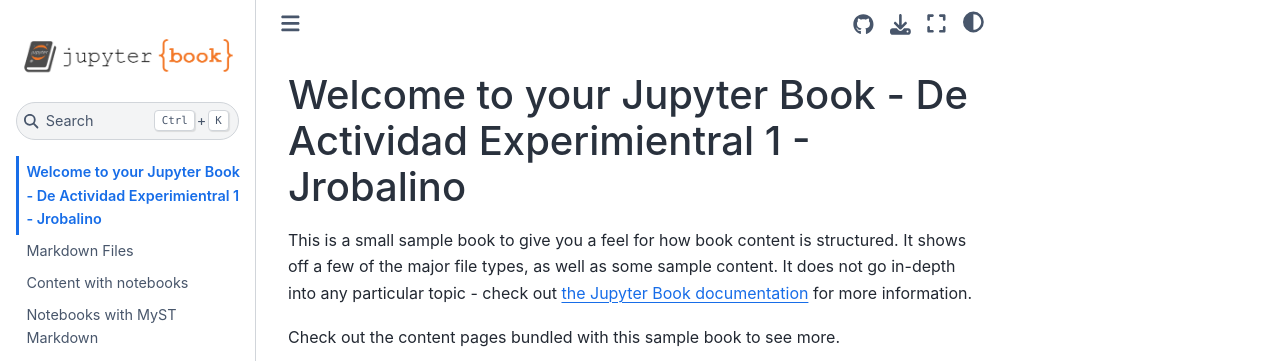
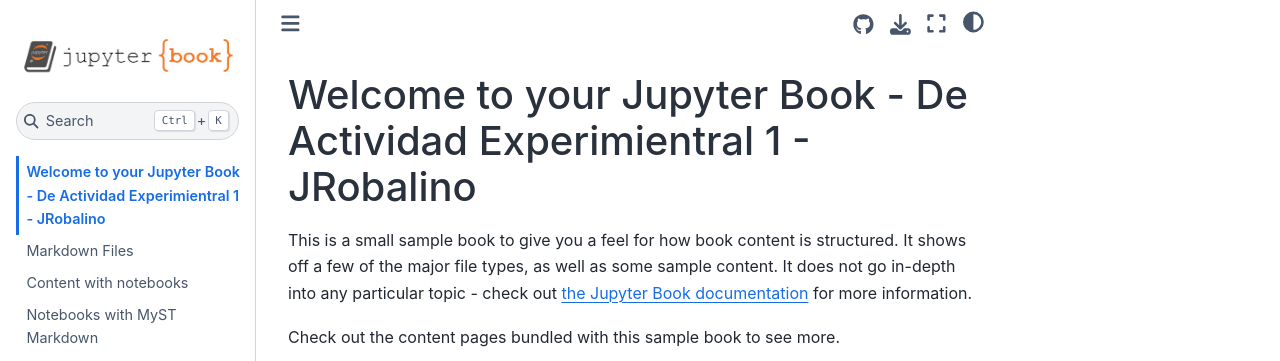
Before and after one commit to JuanRobalino/milibro, a Jupyter Book: the page built from intro.md, in a window 1280 px wide. Shown: the top 361 px of the page. Built offline with Jupyter Book 1.0.4 settings and Sphinx 7.4.7 and the Sphinx Book theme 1.1.4, drawn with Linux system fonts in a browser that asks for light colours.

```diff
--- a/intro.md
+++ b/intro.md
@@ -1,4 +1,4 @@
-# Welcome to your Jupyter Book - De Actividad Experimientral 1 - Jrobalino
+# Welcome to your Jupyter Book - De Actividad Experimientral 1 - JRobalino
 
 This is a small sample book to give you a feel for how book content is
 structured.
```
